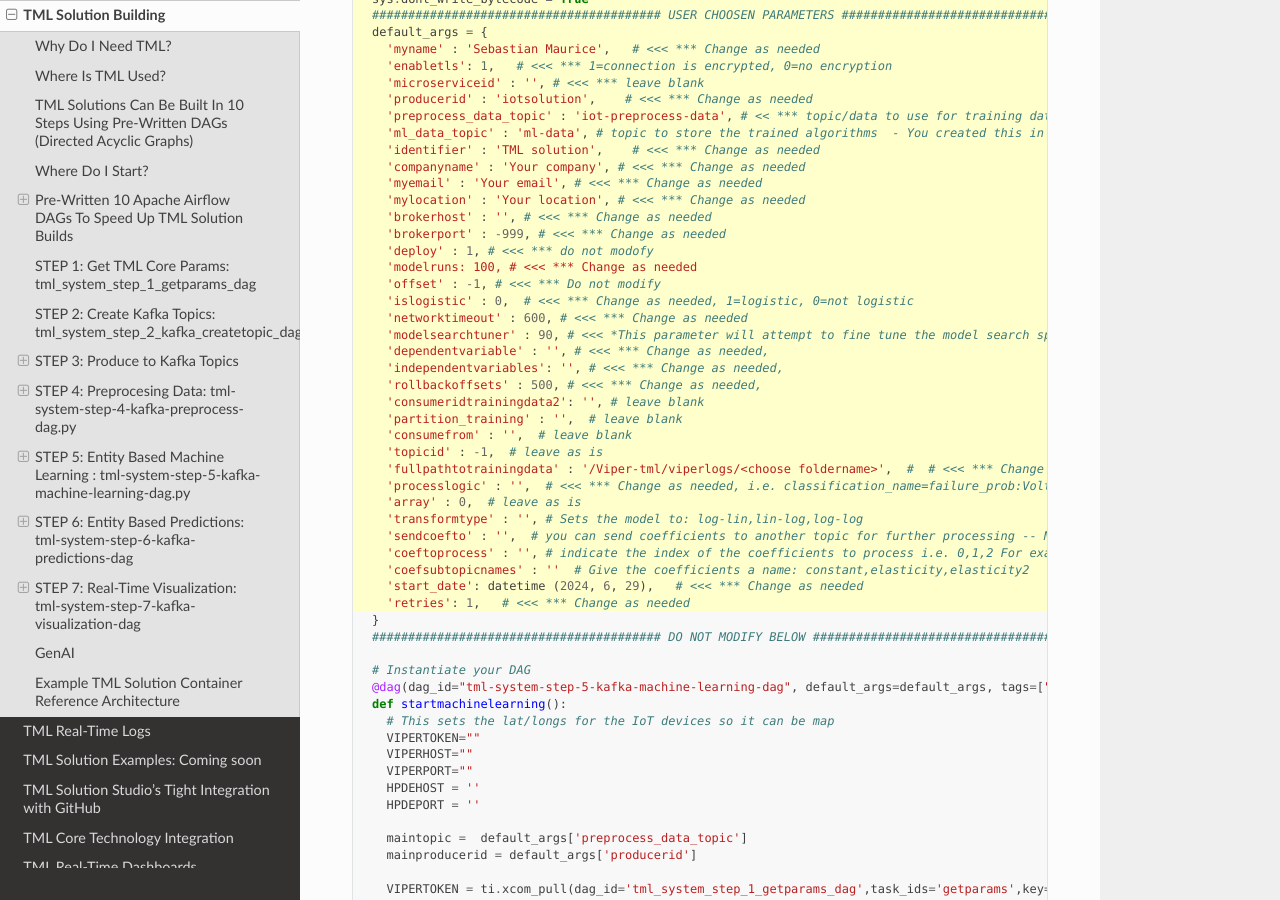
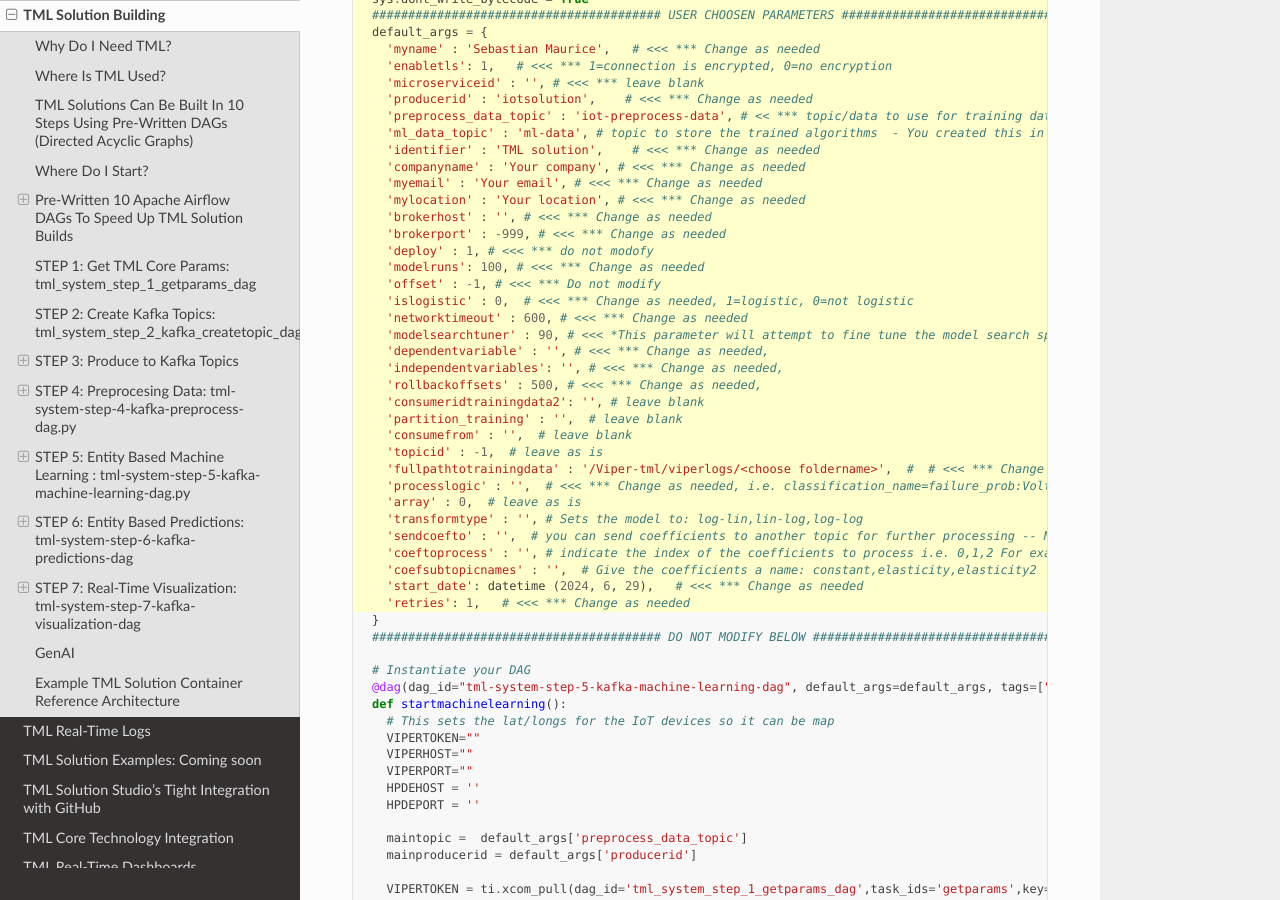
Before and after one commit to smaurice101/readthedocs, a Sphinx documentation site: the page built from docs/source/tmlbuilds.rst, in a window 1280 px wide and 900 px high, scrolled down 20711 px. Built offline with Sphinx 7.4.7 and the Read the Docs theme 2.0.0, drawn with Linux system fonts in a browser that asks for light colours.

```diff
--- a/docs/source/tmlbuilds.rst
+++ b/docs/source/tmlbuilds.rst
@@ -1199,7 +1199,7 @@ Another powerful feature of TML is performing machine learning at the entity lev
       'brokerhost' : '', # <<< *** Change as needed
       'brokerport' : -999, # <<< *** Change as needed
       'deploy' : 1, # <<< *** do not modofy
-      'modelruns: 100, # <<< *** Change as needed
+      'modelruns': 100, # <<< *** Change as needed
       'offset' : -1, # <<< *** Do not modify
       'islogistic' : 0,  # <<< *** Change as needed, 1=logistic, 0=not logistic
       'networktimeout' : 600, # <<< *** Change as needed
@@ -1217,7 +1217,7 @@ Another powerful feature of TML is performing machine learning at the entity lev
       'transformtype' : '', # Sets the model to: log-lin,lin-log,log-log
       'sendcoefto' : '',  # you can send coefficients to another topic for further processing -- MUST BE SET IN STEP 2
       'coeftoprocess' : '', # indicate the index of the coefficients to process i.e. 0,1,2 For example, for a 3 estimated parameters 0=constant, 1,2 are the other estmated paramters
-      'coefsubtopicnames' : ''  # Give the coefficients a name: constant,elasticity,elasticity2
+      'coefsubtopicnames' : '',  # Give the coefficients a name: constant,elasticity,elasticity2
       'start_date': datetime (2024, 6, 29),   # <<< *** Change as needed
       'retries': 1,   # <<< *** Change as needed
     }
```
